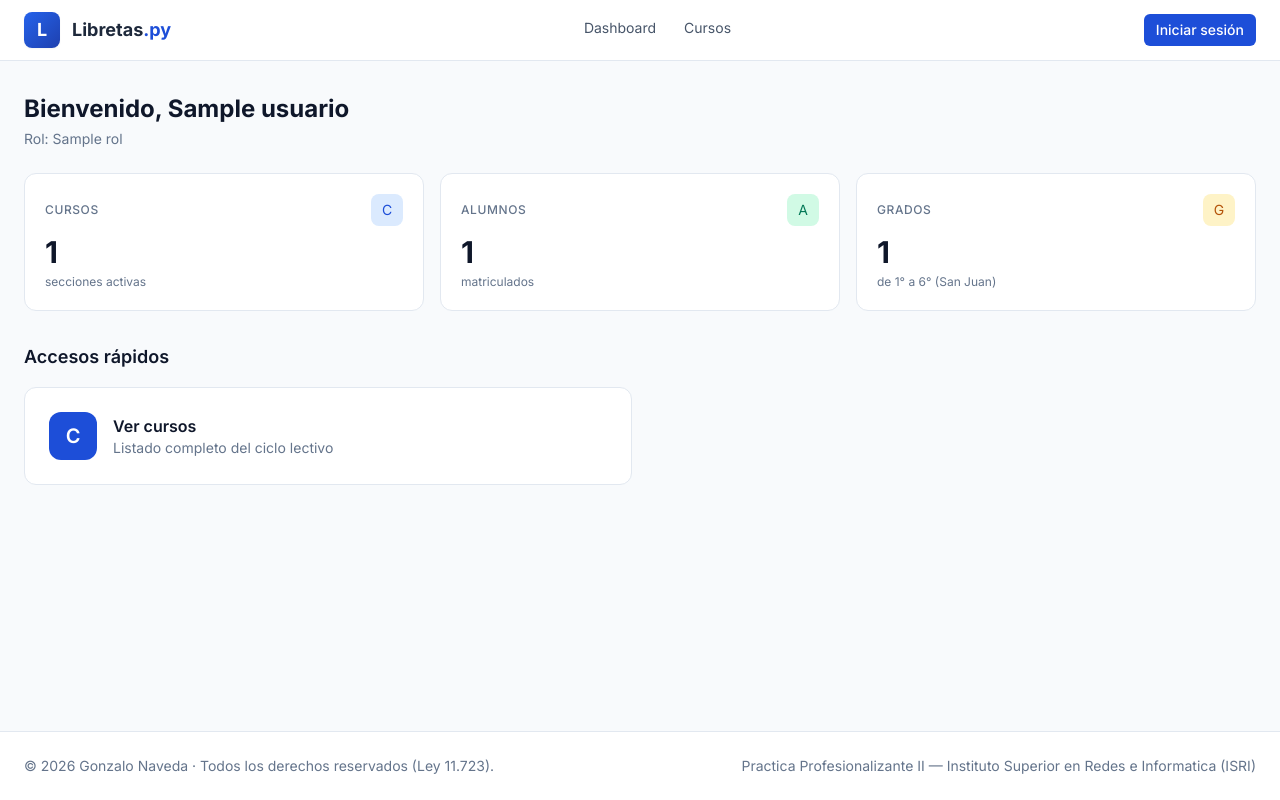
After one commit to GonzaNav/proyintegisri, a FastAPI app: template app/templates/dashboard.html in a window 1280 px wide. The commit adds this page. Run offline with FastAPI, Linux system fonts and the light colour scheme; the template is opened without the code that fills it: most values are stand-ins (such as "Sample title", 1, 10 or a date in 2020); some libraries are stand-ins or nearby versions.

Commit message:
Agregar autenticacion y dashboard

```diff
--- a/app/config.py
+++ b/app/config.py
@@ -6,6 +6,8 @@ TEMPLATES_DIR = BASE_DIR / "templates"
 STATIC_DIR = BASE_DIR / "static"
 
 DATABASE_URL = f"sqlite:///{BASE_DIR.parent / 'libretas.db'}"
+
+SECRET_KEY = "cambiar-en-produccion-9f3a8b2c4d5e6f7a1b0c9d8e7f6a5b4c"
 
 AUTOR = {
     "nombre": "Gonzalo Naveda",
--- a/app/main.py
+++ b/app/main.py
@@ -1,15 +1,19 @@
-from fastapi import FastAPI
+from fastapi import FastAPI, Request
+from fastapi.responses import RedirectResponse
 from fastapi.staticfiles import StaticFiles
 from fastapi.templating import Jinja2Templates
+from starlette.middleware.sessions import SessionMiddleware
 
-from app.config import AUTOR, INSTITUCION, STATIC_DIR, TEMPLATES_DIR
+from app.config import AUTOR, INSTITUCION, SECRET_KEY, STATIC_DIR, TEMPLATES_DIR
 from app.database import Base, engine
-from app.routers import cursos, public
+from app.dependencies import RedirectException
+from app.routers import auth, cursos, public
 
 
 Base.metadata.create_all(bind=engine)
 
 app = FastAPI(title="Libretas.py")
+app.add_middleware(SessionMiddleware, secret_key=SECRET_KEY)
 
 app.mount("/static", StaticFiles(directory=str(STATIC_DIR)), name="static")
 
@@ -19,6 +23,13 @@ templates.env.globals["INSTITUCION"] = INSTITUCION
 
 public.templates = templates
 cursos.templates = templates
+auth.templates = templates
 
 app.include_router(public.router)
 app.include_router(cursos.router)
+app.include_router(auth.router)
+
+
+@app.exception_handler(RedirectException)
+async def _redirect_handler(request: Request, exc: RedirectException):
+    return RedirectResponse(exc.url, status_code=303)
--- a/app/models/__init__.py
+++ b/app/models/__init__.py
@@ -1 +1,2 @@
 from app.models.curso import Curso
+from app.models.usuario import Usuario
--- /dev/null
+++ b/app/templates/dashboard.html
@@ -0,0 +1,61 @@
+{% extends "base.html" %}
+{% block title %}Dashboard{% endblock %}
+
+{% block content %}
+<div class="max-w-7xl mx-auto px-6 py-8">
+
+  {% if flash %}
+    <div class="mb-6 px-4 py-3 rounded-lg bg-emerald-50 border border-emerald-200 text-sm text-emerald-700">
+      {{ flash }}
+    </div>
+  {% endif %}
+
+  <div class="mb-6">
+    <h1 class="text-2xl font-bold text-slate-900">Bienvenido, {{ usuario.nombre }}</h1>
+    <p class="text-sm text-slate-500 mt-1">Rol: {{ usuario.rol }}</p>
+  </div>
+
+  <div class="grid grid-cols-1 md:grid-cols-3 gap-4 mb-8">
+    <div class="bg-white rounded-xl border border-slate-200 p-5">
+      <div class="flex items-center justify-between mb-2">
+        <span class="text-xs font-medium text-slate-500 uppercase tracking-wider">Cursos</span>
+        <div class="w-8 h-8 bg-blue-100 text-blue-700 rounded-lg flex items-center justify-center text-sm">C</div>
+      </div>
+      <div class="text-3xl font-bold text-slate-900">{{ total_cursos }}</div>
+      <div class="text-xs text-slate-500 mt-1">secciones activas</div>
+    </div>
+
+    <div class="bg-white rounded-xl border border-slate-200 p-5">
+      <div class="flex items-center justify-between mb-2">
+        <span class="text-xs font-medium text-slate-500 uppercase tracking-wider">Alumnos</span>
+        <div class="w-8 h-8 bg-emerald-100 text-emerald-700 rounded-lg flex items-center justify-center text-sm">A</div>
+      </div>
+      <div class="text-3xl font-bold text-slate-900">{{ total_alumnos }}</div>
+      <div class="text-xs text-slate-500 mt-1">matriculados</div>
+    </div>
+
+    <div class="bg-white rounded-xl border border-slate-200 p-5">
+      <div class="flex items-center justify-between mb-2">
+        <span class="text-xs font-medium text-slate-500 uppercase tracking-wider">Grados</span>
+        <div class="w-8 h-8 bg-amber-100 text-amber-700 rounded-lg flex items-center justify-center text-sm">G</div>
+      </div>
+      <div class="text-3xl font-bold text-slate-900">{{ total_grados }}</div>
+      <div class="text-xs text-slate-500 mt-1">de 1° a 6° (San Juan)</div>
+    </div>
+  </div>
+
+  <h2 class="text-lg font-semibold text-slate-900 mb-4">Accesos rápidos</h2>
+  <div class="grid grid-cols-1 md:grid-cols-2 gap-4">
+    <a href="/cursos" class="block bg-white rounded-xl border border-slate-200 p-6 hover:border-blue-300 hover:shadow-md transition">
+      <div class="flex items-center gap-4">
+        <div class="w-12 h-12 bg-blue-700 text-white rounded-xl flex items-center justify-center text-xl font-semibold">C</div>
+        <div>
+          <div class="font-semibold text-slate-900">Ver cursos</div>
+          <div class="text-sm text-slate-500">Listado completo del ciclo lectivo</div>
+        </div>
+      </div>
+    </a>
+  </div>
+
+</div>
+{% endblock %}
--- a/app/templates/home.html
+++ b/app/templates/home.html
@@ -18,9 +18,6 @@
     <div class="mt-10 flex flex-col sm:flex-row items-center justify-center gap-3">
       <a href="/cursos" class="px-5 py-3 bg-blue-700 hover:bg-blue-800 text-white font-medium rounded-lg shadow-sm">
         Ver cursos del ciclo
-      </a>
-      <a href="/acerca" class="px-5 py-3 bg-white border border-slate-300 hover:bg-slate-50 text-slate-700 font-medium rounded-lg">
-        Conocer el proyecto
       </a>
     </div>
   </div>
--- a/app/templates/partials/nav.html
+++ b/app/templates/partials/nav.html
@@ -6,10 +6,8 @@
     </a>
     <nav class="hidden md:flex items-center gap-7 text-sm">
       {% set links = [
-        ("home",     "/",          "Inicio"),
-        ("cursos",   "/cursos",    "Cursos"),
-        ("contacto", "/contacto",  "Contacto"),
-        ("acerca",   "/acerca",    "Acerca")
+        ("dashboard", "/dashboard", "Dashboard"),
+        ("cursos",    "/cursos",    "Cursos"),
       ] %}
       {% for clave, url, etiqueta in links %}
         {% if ruta_activa == clave %}
@@ -19,8 +17,18 @@
         {% endif %}
       {% endfor %}
     </nav>
-    <a href="/login" class="text-sm px-3 py-1.5 rounded-md bg-blue-700 hover:bg-blue-800 text-white font-medium">
-      Iniciar sesion
-    </a>
+    {% if request.session.get("usuario_nombre") %}
+      <div class="flex items-center gap-3">
+        <a href="/dashboard" class="text-right hidden sm:block">
+          <div class="text-sm font-medium text-slate-800">{{ request.session.get("usuario_nombre") }}</div>
+          <div class="text-xs text-slate-500">{{ request.session.get("usuario_rol") }}</div>
+        </a>
+        <a href="/logout" class="text-sm px-3 py-1.5 rounded-md text-slate-600 hover:bg-slate-100">Cerrar sesión</a>
+      </div>
+    {% else %}
+      <a href="/login" class="text-sm px-3 py-1.5 rounded-md bg-blue-700 hover:bg-blue-800 text-white font-medium">
+        Iniciar sesión
+      </a>
+    {% endif %}
   </div>
 </header>
--- a/requirements.txt
+++ b/requirements.txt
@@ -3,5 +3,5 @@ uvicorn[standard]>=0.30,<1.0
 jinja2>=3.1,<4.0
 python-multipart>=0.0.9,<1.0
 sqlalchemy>=2.0,<3.0
-passlib[bcrypt]>=1.7,<2.0
+bcrypt>=4.0,<5.0
 itsdangerous>=2.2,<3.0
```
Also changed, not shown: app/dependencies.py (+27 -0 lines), app/models/usuario.py (added, +14 -0 lines), app/routers/auth.py (added, +47 -0 lines), app/routers/cursos.py (+28 -2 lines), app/security.py (added, +9 -0 lines), app/templates/login.html (added, +50 -0 lines), data/seed.py (+25 -13 lines).
